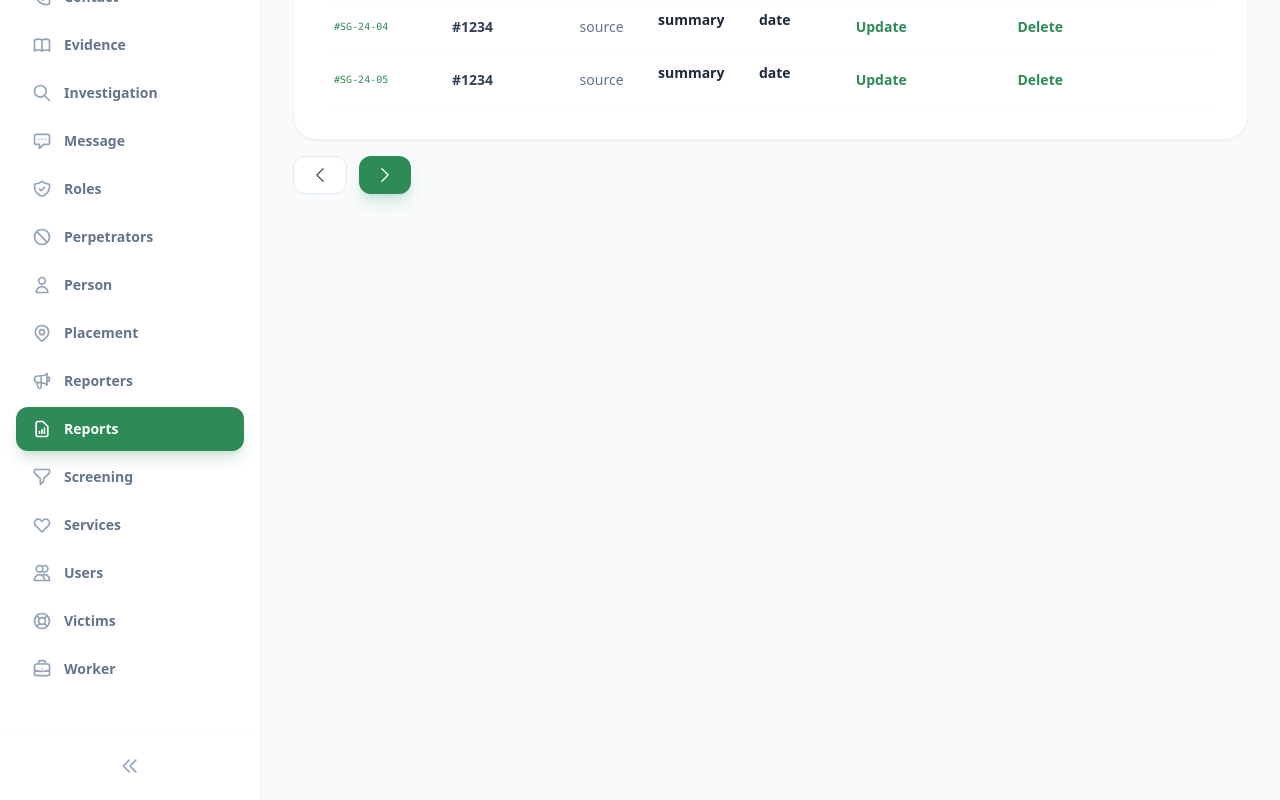
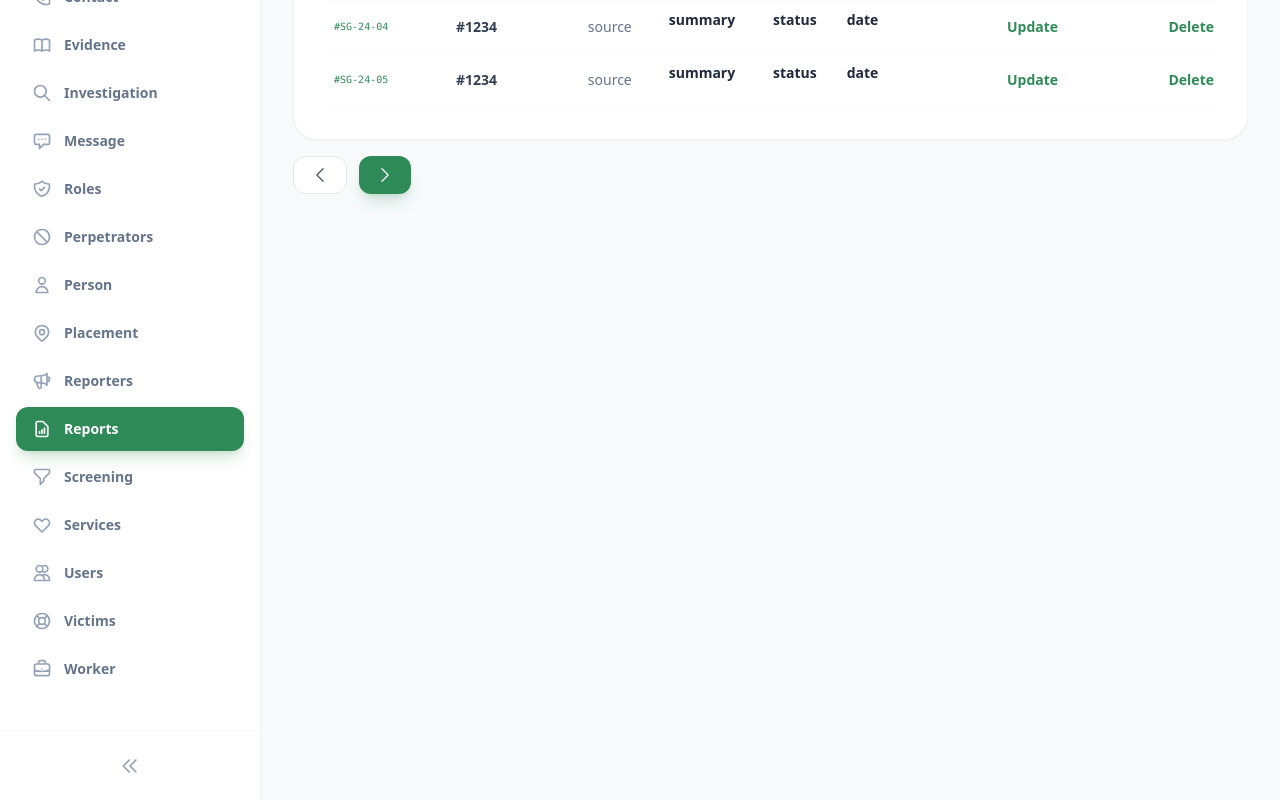
Before and after one commit to otumuyen-gospel/child-abuse-management-system-frontend, a React (Vite) app in the folder app/: page /dashboard in a window 1280 px wide. Both pictures are taken after a click on the button "Reports". Shown: the part 513-1313 px from the top of the page. Built offline with nearby package versions, Linux system fonts and the light colour scheme.

Commit message:
designing various components of the dashboard page

```diff
--- a/app/src/Dashboard/components/Reports.jsx
+++ b/app/src/Dashboard/components/Reports.jsx
@@ -126,6 +126,7 @@ const Reports = ({ menuItems, activeMenu }) => {
                          <td className="py-4 font-bold text-slate-700">#1234</td>
                          <td className="py-4 text-slate-500">source</td>
                          <th className="pb-4">summary</th>
+                         <th className="pb-4">status</th>
                          <th className="pb-4">date</th>
                           <td className="py-4 text-right">
                            <button onClick={()=>handleOpenDialogBox(false, true, "Update Report", "Please Enter New Details Below")}
```
